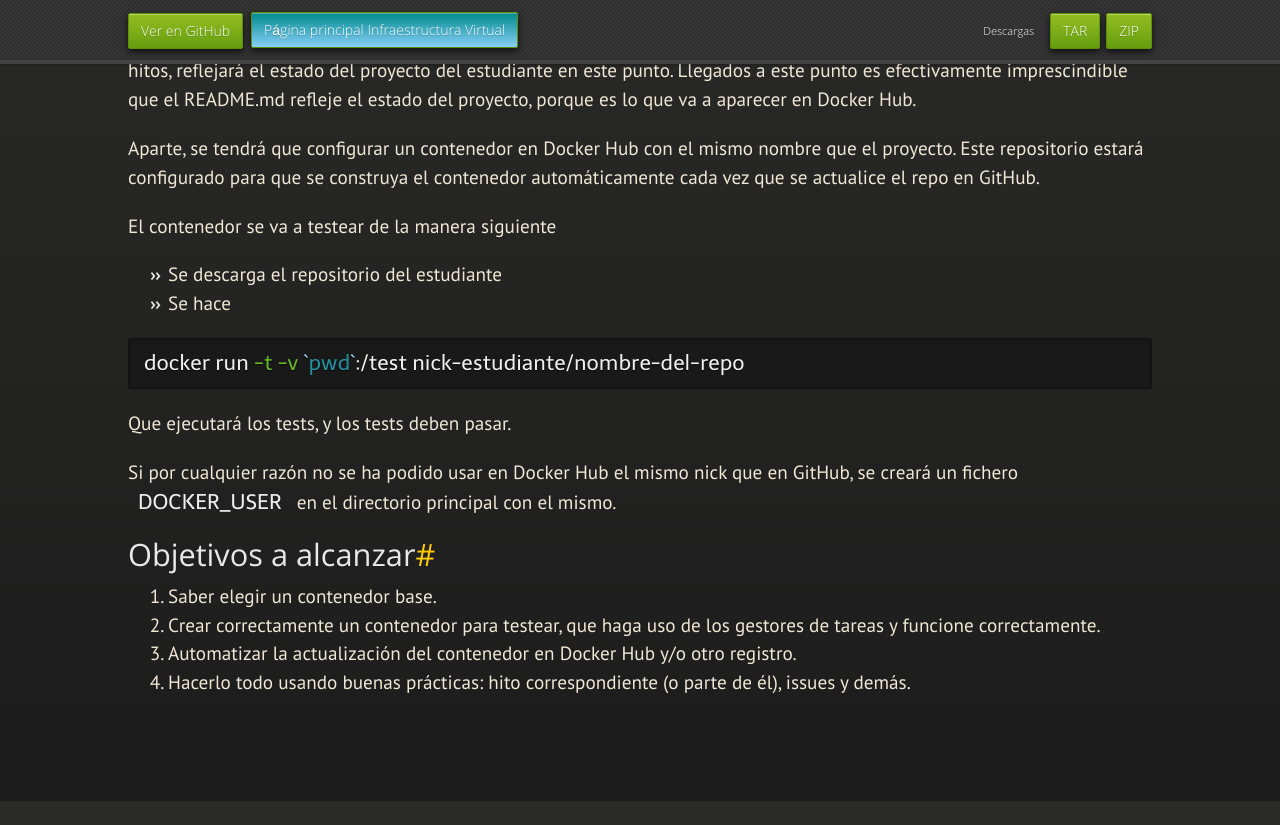
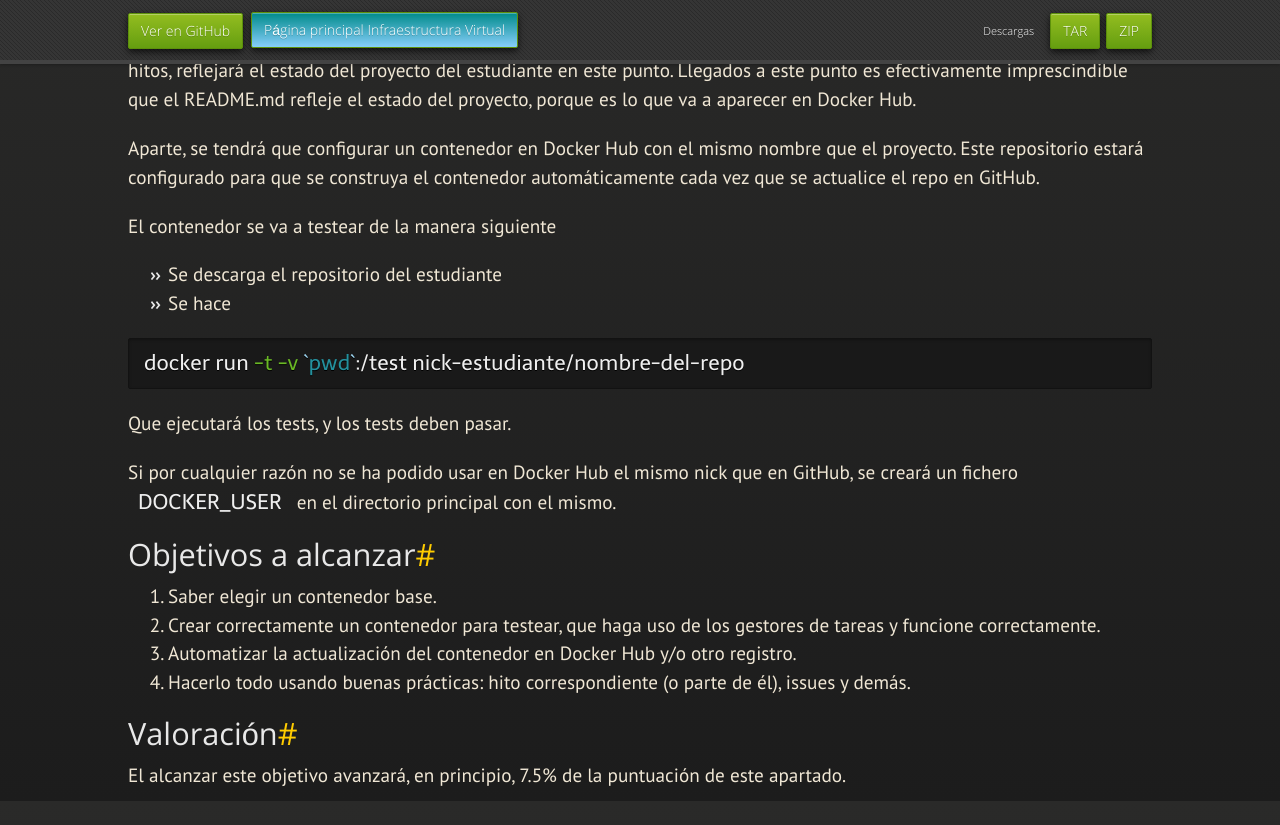
Before and after one commit to JJ/IV, a Jekyll site: the page built from documentos/proyecto/5.Docker.md, in a window 1280 px wide and 900 px high, scrolled down 1899 px. Shown: the top 825 px of the window. Built offline with Jekyll 4.4.1, drawn with Linux system fonts in a browser that asks for light colours; nearby versions of some CDN libraries; some web fonts are replaced; our own code applies the rules of GitHub Pages for plain Markdown files.

Commit message:
Sync documentos/proyecto/5.Docker.md de master a gh-pages

```diff
--- a/documentos/proyecto/5.Docker.md
+++ b/documentos/proyecto/5.Docker.md
@@ -134,3 +134,8 @@ directorio principal con el mismo.
 3. Automatizar la actualización del contenedor en Docker Hub y/o otro registro.
 4. Hacerlo todo usando buenas prácticas: hito correspondiente (o parte de él),
    issues y demás.
+
+## Valoración
+
+El alcanzar este objetivo avanzará, en principio, 7.5% de la puntuación de este
+apartado.
```
